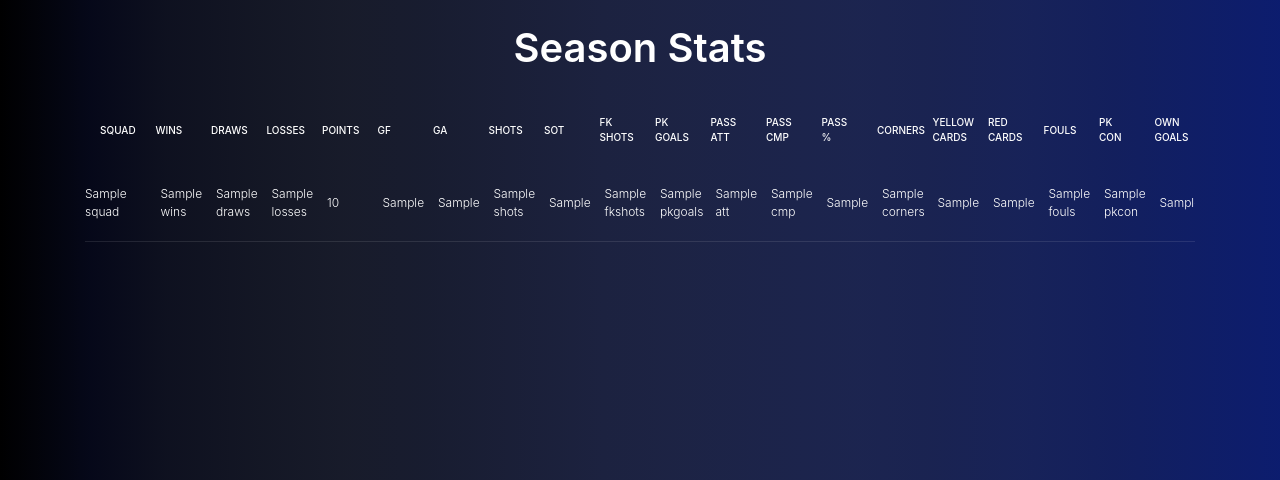
After one commit to farhan2401/EPL-Insights, a Django app: template seasons/templates/seasons/nomissingdata.html in a window 1280 px wide. The commit adds this page. Shown: the part 218-698 px from the top of the page. Run offline with Django 5.2, Linux system fonts and the light colour scheme; the template is opened without the code that fills it: most values are stand-ins (such as "Sample title", 1, 10 or a date in 2020); lists and menus that the app fills with data are empty.

Commit message:
Create templates for seasons missing data

```diff
--- /dev/null
+++ b/seasons/templates/seasons/nomissingdata.html
@@ -0,0 +1,51 @@
+{% extends 'seasons/seasonpage.html' %}
+
+{% block tblheader %}
+<th>Squad</th>
+<th>Wins</th>
+<th>Draws</th>
+<th>Losses</th>
+<th>Points</th>
+<th>GF</th>
+<th>GA</th>
+<th>Shots</th>
+<th>SoT</th>
+<th>FK Shots</th>
+<th>PK Goals</th>
+<th>Pass Att</th>
+<th>Pass Cmp</th>
+<th>Pass %</th>
+<th>Corners</th>
+<th>Yellow Cards</th>
+<th>Red Cards</th>
+<th>Fouls</th>
+<th>PK Con</th>
+<th>Own Goals</th>
+{% endblock %}
+
+{% block tblcontent %}
+{% for stat in stats %}
+<tr>
+    <td data-title="Squad" style="padding:10px 0;">{{stat.squad}}</td>
+    <td data-title="Wins">{{stat.wins}}</td>
+    <td data-title="Draws">{{stat.draws}}</td>
+    <td data-title="Losses">{{stat.losses}}</td>
+    <td data-title="Points">{{stat.points}}</td>
+    <td data-title="Goals For">{{stat.goalsFor}}</td>
+    <td data-title="Goals Against">{{stat.goalsAgainst}}</td>
+    <td data-title="Shots">{{stat.shots}}</td>
+    <td data-title="Shots On Target">{{stat.shotsOT}}</td>
+    <td data-title="FK Shots">{{stat.FKShots}}</td>
+    <td data-title="PK Goals">{{stat.PKGoals}}</td>
+    <td data-title="Pass Att">{{stat.att}}</td>
+    <td data-title="Pass Cmp">{{stat.cmp}}</td>
+    <td data-title="Pass %">{{stat.cmpPerc}}</td>
+    <td data-title="Corners">{{stat.corners}}</td>
+    <td data-title="Yellow Cards">{{stat.crdY}}</td>
+    <td data-title="Red Cards">{{stat.crdR}}</td>
+    <td data-title="Fouls">{{stat.fouls}}</td>
+    <td data-title="PK Conceded">{{stat.PKCon}}</td>
+    <td data-title="Own Goals">{{stat.ownGoals}}</td>
+</tr>
+{% endfor %}
+{% endblock %}
--- a/seasons/views.py
+++ b/seasons/views.py
@@ -9,4 +9,7 @@ def seasons(request):
 
 def seasonview(request, usrseason):
     stats = statsTbl.objects.all().filter(season=usrseason)
-    return render(request, 'seasons/seasonpage.html', {"stats":stats})
+    if usrseason == '2017-2018':
+        return render(request, 'seasons/20172018page.html', {"stats":stats})
+    else:
+        return render(request, 'seasons/nomissingdata.html', {"stats":stats})
```
Also changed, not shown: cleandata.py (+7 -6 lines), seasons/templates/seasons/20172018page.html (added, +49 -0 lines), seasons/templates/seasons/seasonpage.html (+4 -44 lines), data/seasonstats.csv.
